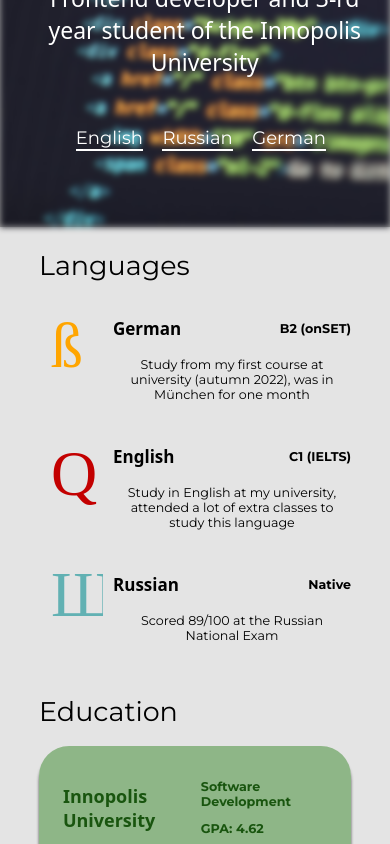
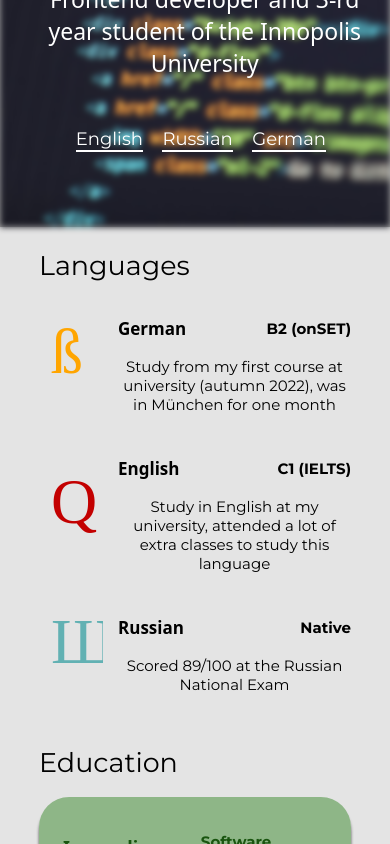
Before and after one commit to Nickolaus-899/portfolio, a React (Create React App) app: page / in a window 390 px wide. Shown: the part 623-1467 px from the top of the page. Built offline with nearby package versions, Linux system fonts and the light colour scheme; the HTML template or start-up script is replaced by a standard one; a web font is replaced by a local one.

Commit message:
font size for mobile version was fixed

```diff
--- a/src/components/projects_list/index.css
+++ b/src/components/projects_list/index.css
@@ -17,3 +17,9 @@
     flex-wrap: wrap;
     justify-content: center;
 }
+
+@media only screen and (max-width: 800px) {
+    .projects-list-wrapper h1 {
+        font-size: 23px;
+    }
+}
--- a/src/components/skills/css/languageSkills.css
+++ b/src/components/skills/css/languageSkills.css
@@ -10,7 +10,7 @@
 .lang-1 {
     display: flex;
     flex-direction: column;
-    margin-left: 10px;
+    margin-left: 15px;
 }
 
 .lang-2 {
--- a/src/index.css
+++ b/src/index.css
@@ -31,7 +31,7 @@ html {
 
 @media only screen and (max-width: 800px) {
   * {
-    font-size: 1.5vh;
+    font-size: 15px;
   }
 }
 
```
